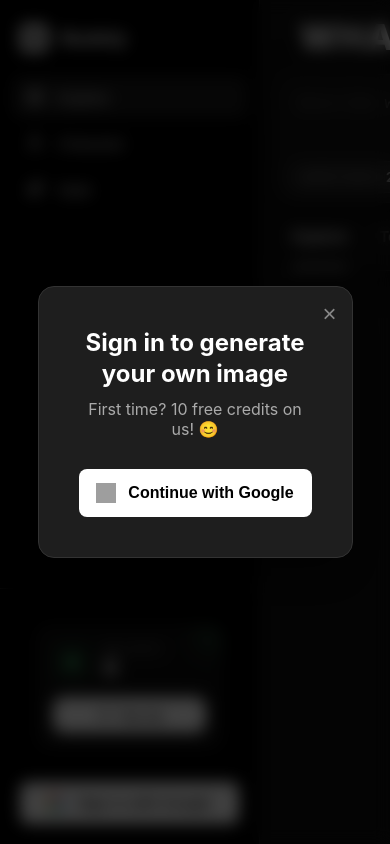
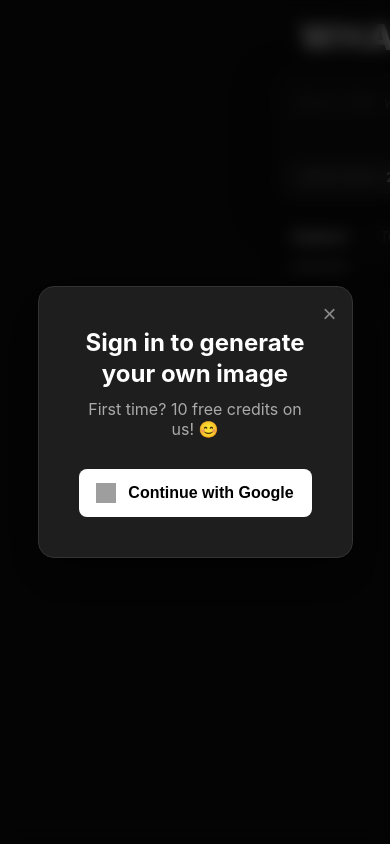
Before and after one commit to Chidera-M-C/titan-ultra-engine, a React (Vite) app: page / in a window 390 px wide. Built offline with nearby package versions, Linux system fonts and the light colour scheme; no server answers; grey boxes are pictures that could not be loaded.

Commit message:
Update Sidebar.css

```diff
--- a/src/components/Sidebar/Sidebar.css
+++ b/src/components/Sidebar/Sidebar.css
@@ -1,3 +1,5 @@
+/* src/components/Sidebar/Sidebar.css */
+
 .sidebar {
   position: fixed;
   top: 0;
@@ -8,8 +10,9 @@
   border-right: 1px solid var(--border);
   display: flex;
   flex-direction: column;
-  z-index: 50;
+  z-index: 9999; /* High z-index to stay above content on mobile */
   overflow: hidden;
+  transition: transform 0.3s cubic-bezier(0.4, 0, 0.2, 1); /* Smooth slide animation */
 }
 
 /* Scrollable top area for nav items */
@@ -285,3 +288,16 @@
   width: 18px;
   height: 18px;
 }
+
+/* --- MOBILE TOGGLE LOGIC --- */
+@media (max-width: 768px) {
+  .sidebar {
+    transform: translateX(-100%); /* Hidden by default on mobile */
+    box-shadow: none;
+  }
+
+  .sidebar.open {
+    transform: translateX(0); /* Slide in */
+    box-shadow: 10px 0 40px rgba(0,0,0,0.8);
+  }
+}
```
